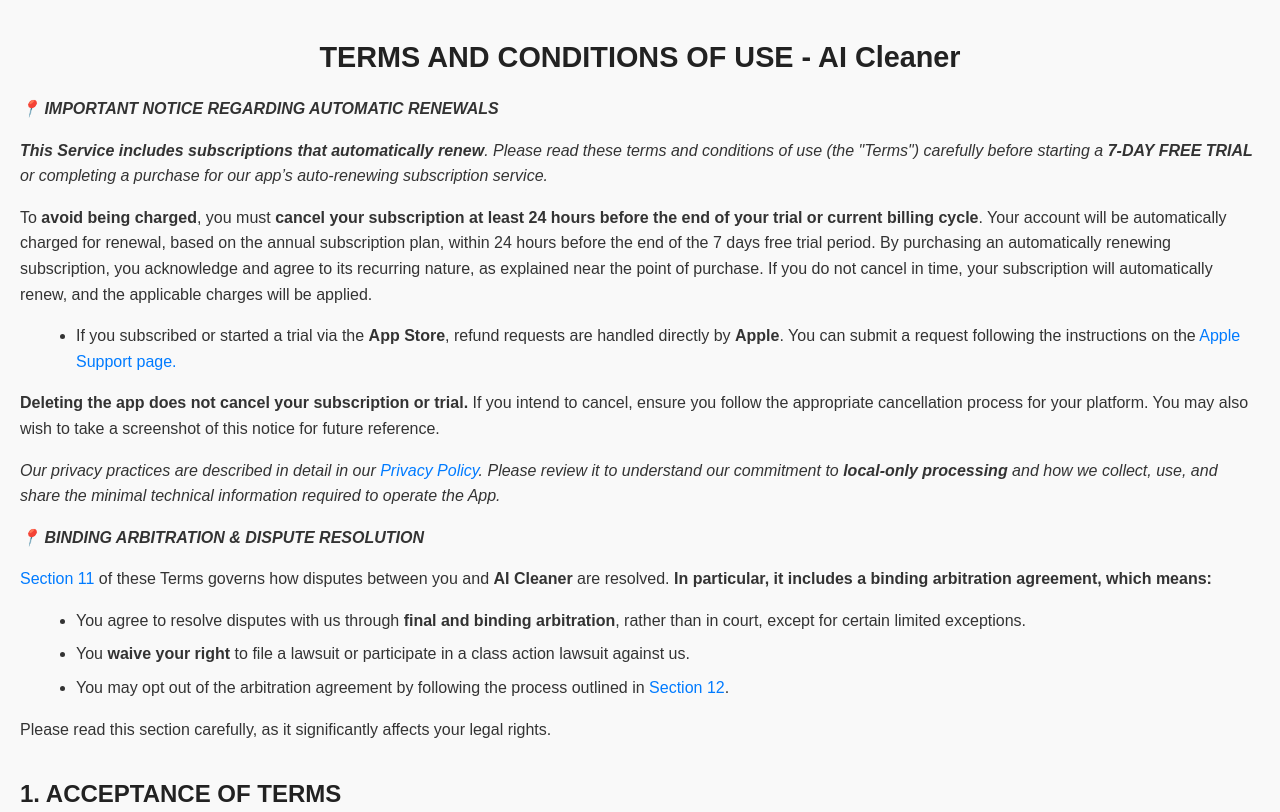
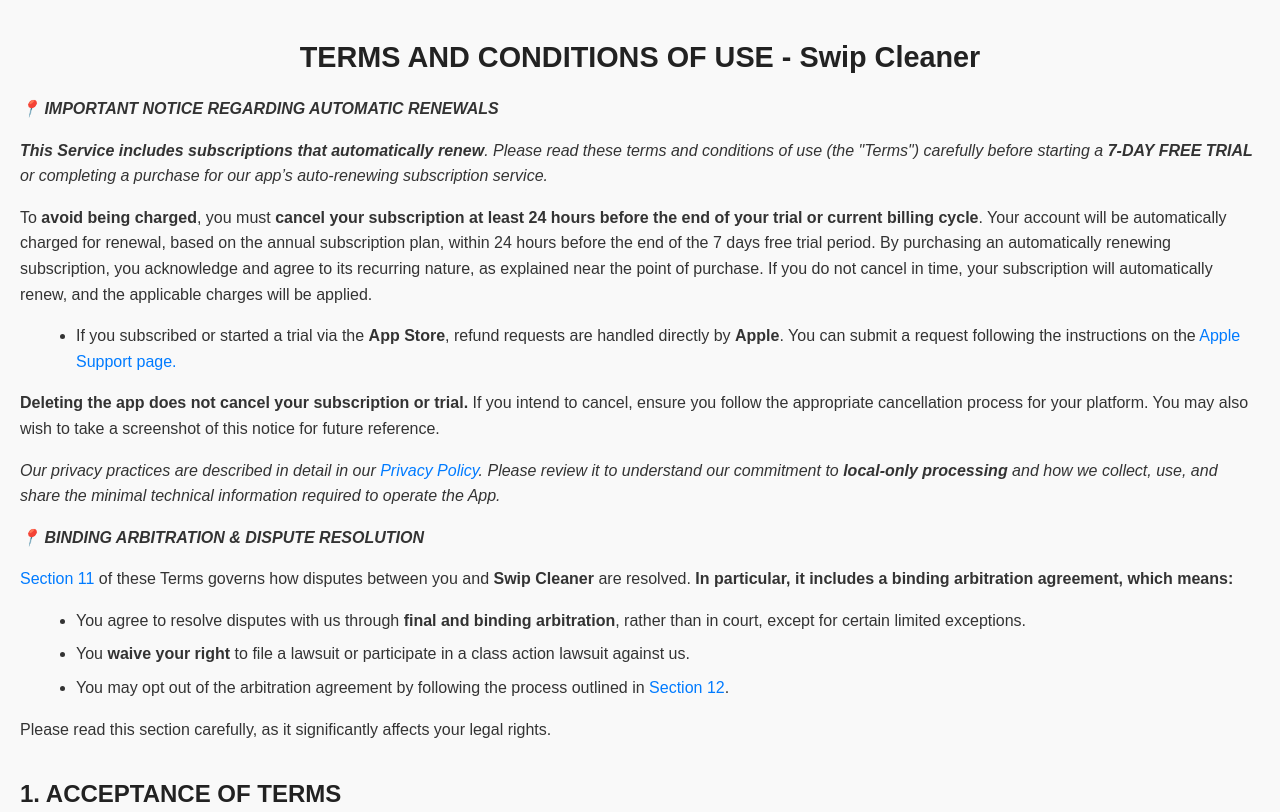
Before and after one commit to TeufelTim/termsofuse, a plain HTML site: page index.html in a window 1280 px wide. Shown: the top 812 px of the page. Drawn offline with Linux system fonts and the light colour scheme.

Commit message:
Update branding from AI Cleaner to Swip Cleaner

```diff
--- a/index.html
+++ b/index.html
@@ -3,7 +3,7 @@
 <head>
   <meta http-equiv="Content-Type" content="text/html; charset=UTF-8">
   <meta name="viewport" content="width=device-width, initial-scale=1">
-  <title>TERMS AND CONDITIONS OF USE - AI Cleaner</title>
+  <title>TERMS AND CONDITIONS OF USE - Swip Cleaner</title>
   <style>
     body {
       font-family: Arial, sans-serif;
@@ -83,7 +83,7 @@
 </head>
 
 <body>
-  <h1 style="text-align: center;">TERMS AND CONDITIONS OF USE - AI Cleaner</h1>
+  <h1 style="text-align: center;">TERMS AND CONDITIONS OF USE - Swip Cleaner</h1>
   <p style="font-style: italic;">📍 <strong>IMPORTANT NOTICE REGARDING AUTOMATIC RENEWALS</strong></p>
   <p style="font-style: italic;"><strong>This Service includes subscriptions that automatically renew</strong>. Please
     read these terms
@@ -114,7 +114,7 @@
     technical
     information required to operate the App.</p>
   <p style="font-style: italic;">📍 <strong>BINDING ARBITRATION &amp; DISPUTE RESOLUTION</strong></p>
-  <p><a href="#11">Section 11</a> of these Terms governs how disputes between you and <strong>AI Cleaner</strong> are
+  <p><a href="#11">Section 11</a> of these Terms governs how disputes between you and <strong>Swip Cleaner</strong> are
     resolved. <strong>In particular, it includes a binding arbitration agreement, which means:</strong></p>
   <ul>
     <li>You agree to resolve disputes with us through <strong>final and binding arbitration</strong>, rather than in
@@ -220,7 +220,7 @@
     any intellectual property rights beyond what is explicitly stated in these Terms. You may not copy, modify,
     distribute, sell, or reverse-engineer any portion of the Service unless expressly permitted.</p>
 
-  <p><strong>Commitment to Local Processing:</strong> In adherence to our Privacy Policy, <strong>AI Cleaner</strong> operates on a
+  <p><strong>Commitment to Local Processing:</strong> In adherence to our Privacy Policy, <strong>Swip Cleaner</strong> operates on a
   <strong>local-only basis</strong>. All analysis, cleaning, organizing, and compression of your personal data (including photos, videos, contacts, and calendar events) is performed **exclusively on your device**.
   **No personal data is uploaded to our servers or any third-party cloud service.** This Service does not include or rely on cloud storage functionality for your personal content.</p>
 
@@ -631,7 +631,7 @@
     relationship to the person and why the person is unable to fill out the Notice for themselves.</p>
   <p>You must send the Notice to the Company at the following address:</p>
   <p><strong>9-1005 Deshang Huafu Tianjiao, Chengdu, Sichuan, China</strong></p>
-  <p>Attention: Legal AI Cleaner</p>
+  <p>Attention: Legal Swip Cleaner</p>
   <p>And a copy via email to: <a href="mailto:hookupdating@outlook.com">hookupdating@outlook.com</a></p>
   <p>If we need to send you a Notice, we will send the Notice to you at the contact information we have available for
     you, which may include, if applicable, the contact information associated with your account.</p>
```
